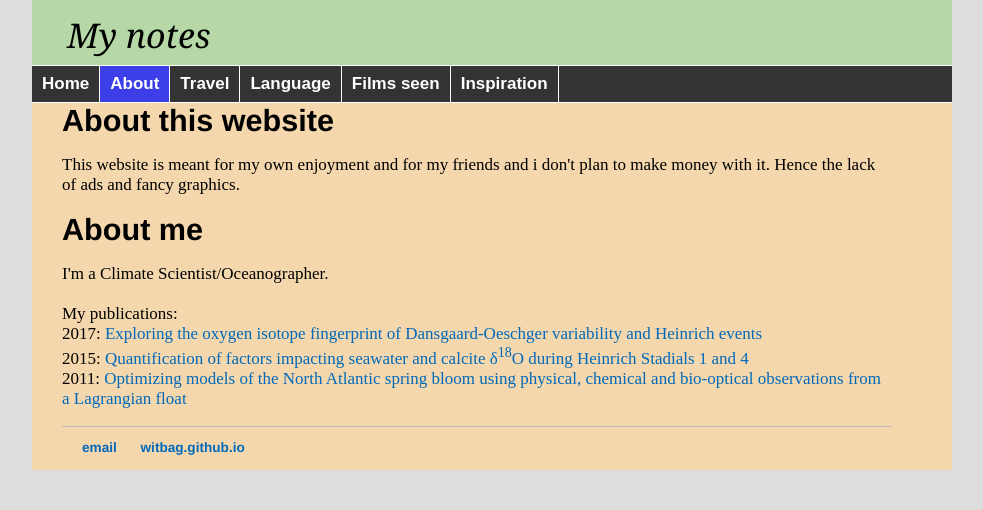
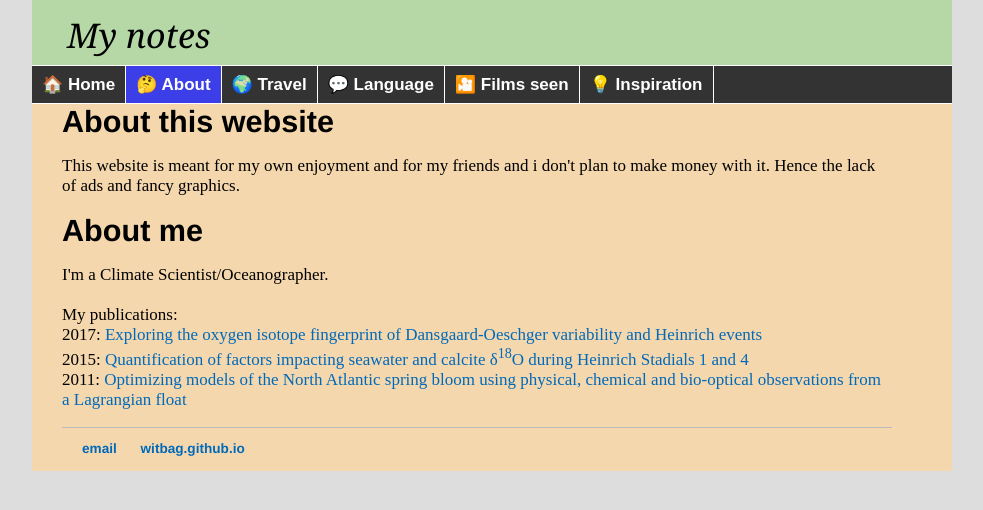
Before and after one commit to witbag/witbag.github.io, a Jekyll site: the page built from about/index.html, in a window 1280 px wide. Shown: the top 510 px of the page, without its empty margins (148-1131 px from the left). Built offline with Jekyll 4.4.1, drawn with Linux system fonts in a browser that asks for light colours.

Commit message:
Update about.html

```diff
--- a/_layouts/about.html
+++ b/_layouts/about.html
@@ -3,12 +3,12 @@ layout: default
 ---
 
 <ul class="solidblockmenu">
-<li><a href="/">Home</a></li>
-<li><a href="/about" class="current">About</a></li>
-<li><a href="/travel">Travel</a></li>
-<li><a href="/lang">Language</a></li>
-<li><a href="/likes">Films seen</a></li>
-<li><a href="/inspiration">Inspiration</a></li>
+<li><a href="/">🏠 Home</a></li>
+<li><a href="/about" class="current">🤔 About</a></li>
+<li><a href="/travel">🌍 Travel</a></li>
+<li><a href="/lang">💬 Language</a></li>
+<li><a href="/likes">🎦 Films seen</a></li>
+<li><a href="/inspiration">💡 Inspiration</a></li>
 </ul>
 
 <div class="about">
```
